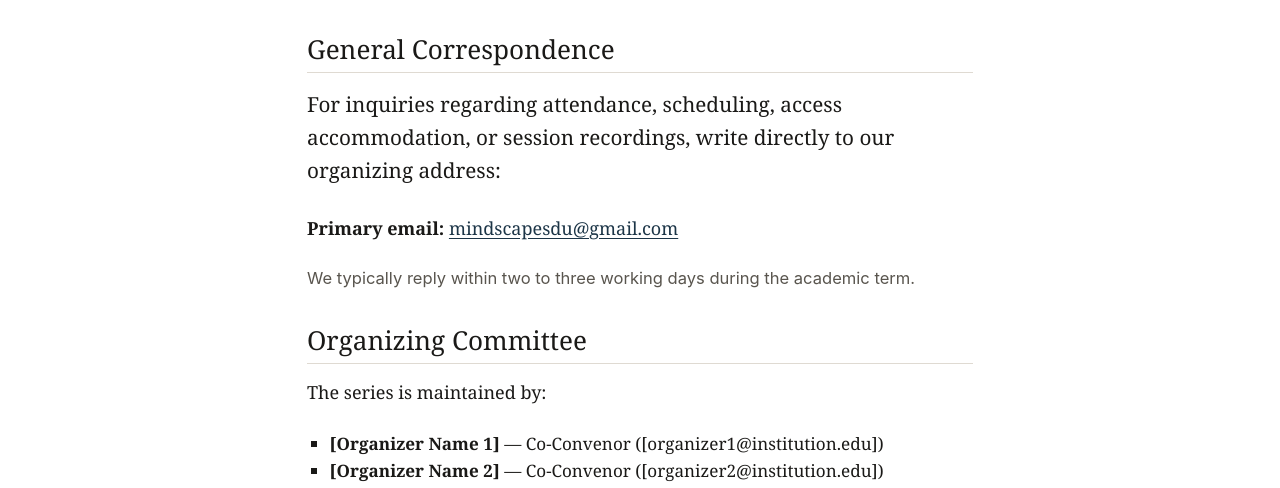
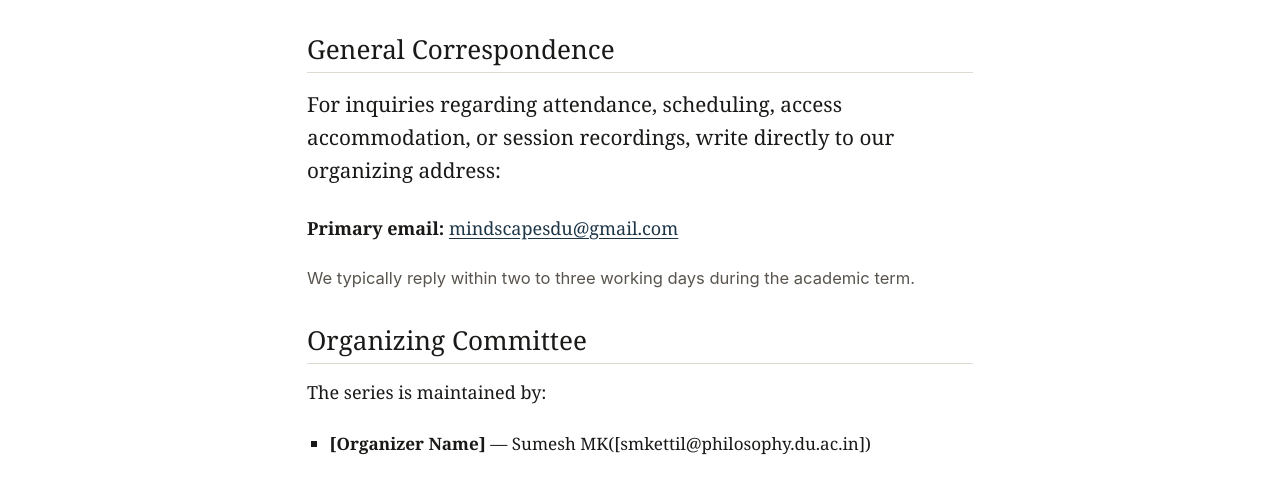
Before and after one commit to mindscapesdu/MindScapeS, a plain HTML site: page contact.html in a window 1280 px wide. Shown: the part 298-786 px from the top of the page. Drawn offline with Linux system fonts and the light colour scheme.

Commit message:
updated organiser

```diff
--- a/contact.html
+++ b/contact.html
@@ -53,9 +53,8 @@
         <h2>Organizing Committee</h2>
         <p>The series is maintained by:</p>
         <ul class="committee-list">
-          <li><strong>[Organizer Name 1]</strong> &mdash; Co-Convenor ([organizer1@institution.edu])</li>
-          <li><strong>[Organizer Name 2]</strong> &mdash; Co-Convenor ([organizer2@institution.edu])</li>
-          <li><strong>[Student Coordinator Name]</strong> &mdash; Student Liaison ([studentliaison@institution.edu])</li>
+          <li><strong>[Organizer Name]</strong> &mdash; Sumesh MK([smkettil@philosophy.du.ac.in])</li>
+
         </ul>
       </section>
 
```
